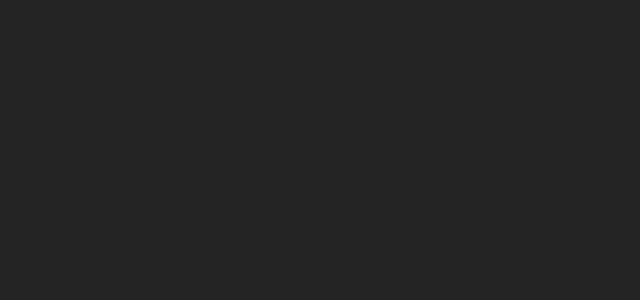
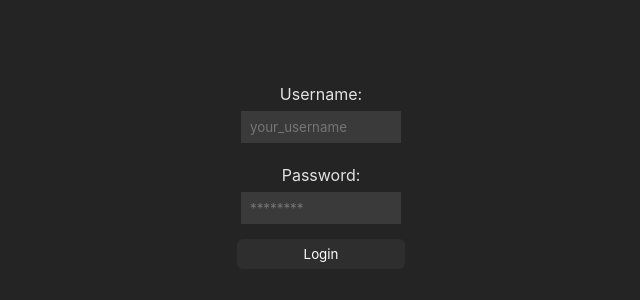
Before and after one commit to codeipl/nfu-recruitment-task-0, a React (Vite) app: page / in a window 1280 px wide. Shown: the part 216-516 px from the top of the page, without its empty margins (319-959 px from the left). Built offline with nearby package versions, Linux system fonts and the light colour scheme; no server answers.

Commit message:
initial commit

```diff
--- a/package.json
+++ b/package.json
@@ -9,8 +9,12 @@
     "preview": "vite preview"
   },
   "dependencies": {
+    "@types/axios": "^0.14.0",
+    "@types/react-router-dom": "^5.3.3",
+    "axios": "^1.3.5",
     "react": "^18.2.0",
-    "react-dom": "^18.2.0"
+    "react-dom": "^18.2.0",
+    "react-router-dom": "^6.10.0"
   },
   "devDependencies": {
     "@types/react": "^18.0.28",
--- a/src/App.tsx
+++ b/src/App.tsx
@@ -1,5 +1,27 @@
+import { BrowserRouter as Router, Route, Routes } from 'react-router-dom';
+
+import Login from './components/LoginForm/Login'
+import Result from './components/ResultComponent/Result'
+import Header from './components/Header/Header'
+
+
 function App() {
-  return <main></main>
+  return (
+    <Router>
+      <header className='header'>
+        <Header />
+      </header>
+      <main className='main'>
+         <Routes>
+          <Route path='/' element={<Login />} />
+          <Route path='/result' element={<Result />} />
+        </Routes>
+      </main>
+      <footer className='footer'>
+        <Header />
+      </footer>
+    </Router>
+  );
 }
 
 export default App
--- /dev/null
+++ b/src/components/Header/Header.tsx
@@ -0,0 +1,9 @@
+import './Header.css'
+
+export default function Header() {
+    return(
+        <>
+            {/* bla blah content */}
+        </>
+    )
+}
--- /dev/null
+++ b/src/components/LoginForm/Login.css
@@ -0,0 +1,49 @@
+.form {
+    display: flex;
+    flex-direction: column;
+    align-items: center;
+}
+
+.label-field {
+    margin-bottom: 5px;
+}
+
+.label-pass {
+    margin-top: 20px;
+}
+
+.input-field {
+    width: 160px;
+    height: 32px;
+
+    background: #3A3A3A;
+    color: #FFFFFF;
+
+    border: 1px solid #3A3A3A;
+    padding: 8px;
+}
+
+.input-field:focus {
+    outline: none;
+}
+
+.submit-button {
+    width: 168px;
+    height: 30px;
+
+    background: #2E2E2E;
+    color: #FFFFFF;
+
+    border-radius: 6px;
+    border: none;
+
+    margin-top: 15px;
+
+    transition-duration: 0.5s;
+    cursor: pointer;
+}
+
+.submit-button:hover {
+    background-color: #FFFFFF;
+    color: #000000;
+}
--- /dev/null
+++ b/src/components/LoginForm/Login.tsx
@@ -0,0 +1,56 @@
+import { useState, useEffect } from 'react'
+import { useNavigate } from 'react-router-dom'
+import axios from 'axios' // służy do wykonywania żądań HTTP
+
+import './Login.css'
+
+export default function Login() {
+    const [username, setUsername] = useState('')
+    const [password, setPassword] = useState('')
+
+    const [answer, setAnswer] = useState('')
+    const [image, setImage] = useState('')
+
+    const navigate = useNavigate()
+
+    const fetchData = async () => { // pobiera dane z API
+        try {
+            const response = await axios.get("https://yesno.wtf/api")
+            const { answer, image } = response.data
+            setAnswer(answer)
+            setImage(image)
+        } catch (error) {
+            console.error(error)
+        }
+    }
+
+    useEffect(() => { // wywoła funkcję przy renderowaniu komponentu
+        fetchData()
+    })
+
+    const handleSubmit = () => {
+        navigate('/result', { state: { answer: answer, image: image } })
+    }
+
+    return (
+        <div className='container'>
+            <form className='form' onSubmit={ handleSubmit}>
+                <label className='label-field' htmlFor='username'>Username:</label>
+                <input
+                    className='input-field'
+                    value={ username } onChange={(event) => setUsername(event.target.value)}
+                    type='text' id='username' name='username'
+                    minLength={3} maxLength={10} required placeholder='your_username'/>
+
+                <label className='label-field label-pass' htmlFor='password'>Password:</label>
+                <input
+                    className='input-field'
+                    value={ password } onChange={(event) => setPassword(event.target.value)}
+                    type='password' id='password' name='password'
+                    minLength={5} maxLength={10} required placeholder='********'/>
+
+                <button className='submit-button' type='submit'>Login</button>
+            </form>
+        </div>
+    );
+}
--- /dev/null
+++ b/src/components/ResultComponent/Result.css
@@ -0,0 +1,19 @@
+.left-side, .right-side {
+  width: 50%;
+
+  display: flex;
+  justify-content: center;
+  align-items: center;
+  flex-direction: column;
+}
+
+.response-image {
+  max-width: 100%;
+  height: auto;
+}
+
+@media (max-width: 768px) {
+  .left-side, .right-side {
+    width: 100%;
+  }
+}
--- /dev/null
+++ b/src/components/ResultComponent/Result.tsx
@@ -0,0 +1,19 @@
+import { useLocation } from 'react-router-dom'
+
+import './Result.css'
+
+export default function Result() {
+    const location = useLocation() // zwraca obiekt zawierający aktualny adres URL oraz informacje o jego stanie
+    const { answer, image } = location.state
+
+    return (
+        <div className='container'>
+            <div className='left-side'>
+                <h1>{ answer }</h1>
+            </div>
+            <div className='right-side'>
+                <img className='response-image' src={ image } alt="API Response Image" />
+            </div>
+        </div>
+    )
+}
--- a/src/index.css
+++ b/src/index.css
@@ -13,3 +13,45 @@
   -moz-osx-font-smoothing: grayscale;
   -webkit-text-size-adjust: 100%;
 }
+
+* {
+  font-family: Inter, system-ui, Avenir, Helvetica, Arial, sans-serif;
+
+  box-sizing: border-box;
+  margin: 0;
+  padding: 0;
+}
+
+body {
+  display: flex;
+  flex-direction: column;
+  min-height: 100vh;
+}
+
+.main, .header, .footer, .container {
+  display: flex;
+  justify-content: center;
+  align-items: center;
+}
+
+.main {
+  margin: 16px;
+
+  /* border: 1px dashed #C60000; */
+}
+
+.header, .footer {
+  height: 31px;
+  padding: 8px;
+  margin: 16px;
+
+  /* border: 1px dashed #C60000; */
+}
+
+.container {
+  flex: 1;
+
+  text-align: center;
+
+  min-height: 82vh;
+}
```
Also changed, not shown: src/components/Header/Header.css (added), 1 other file (tests, documents, lock files or other folders).
